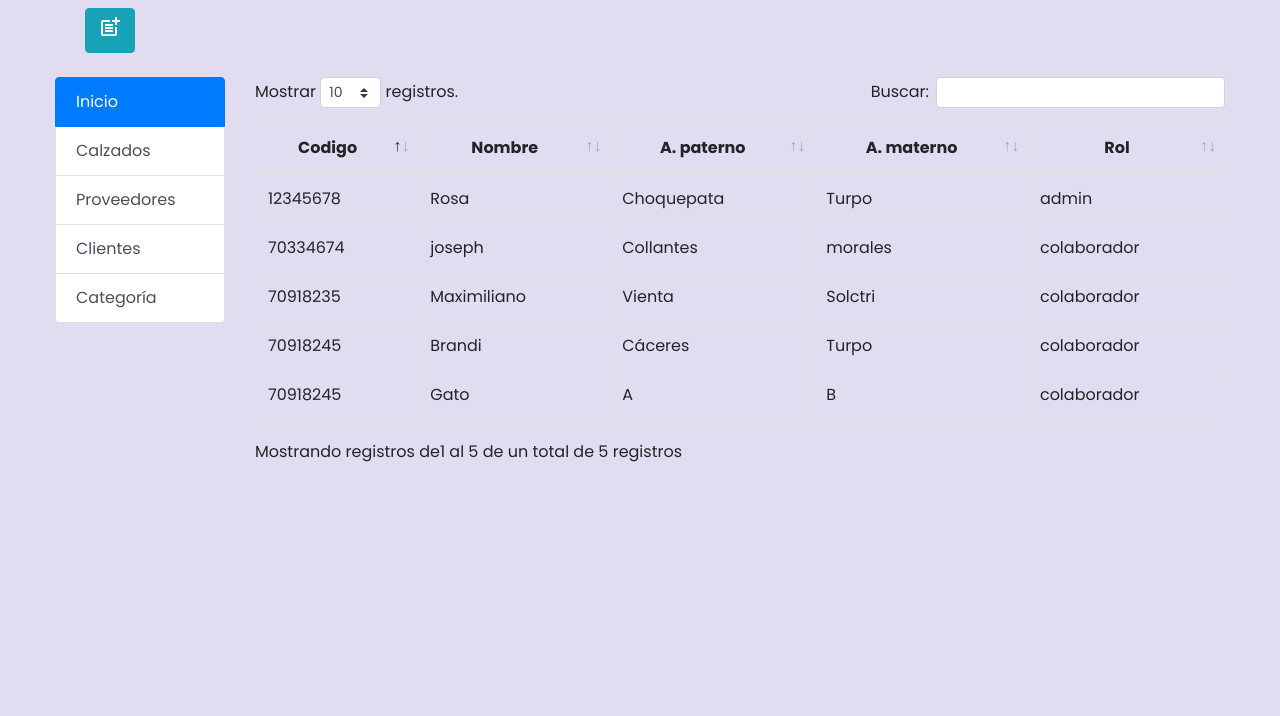
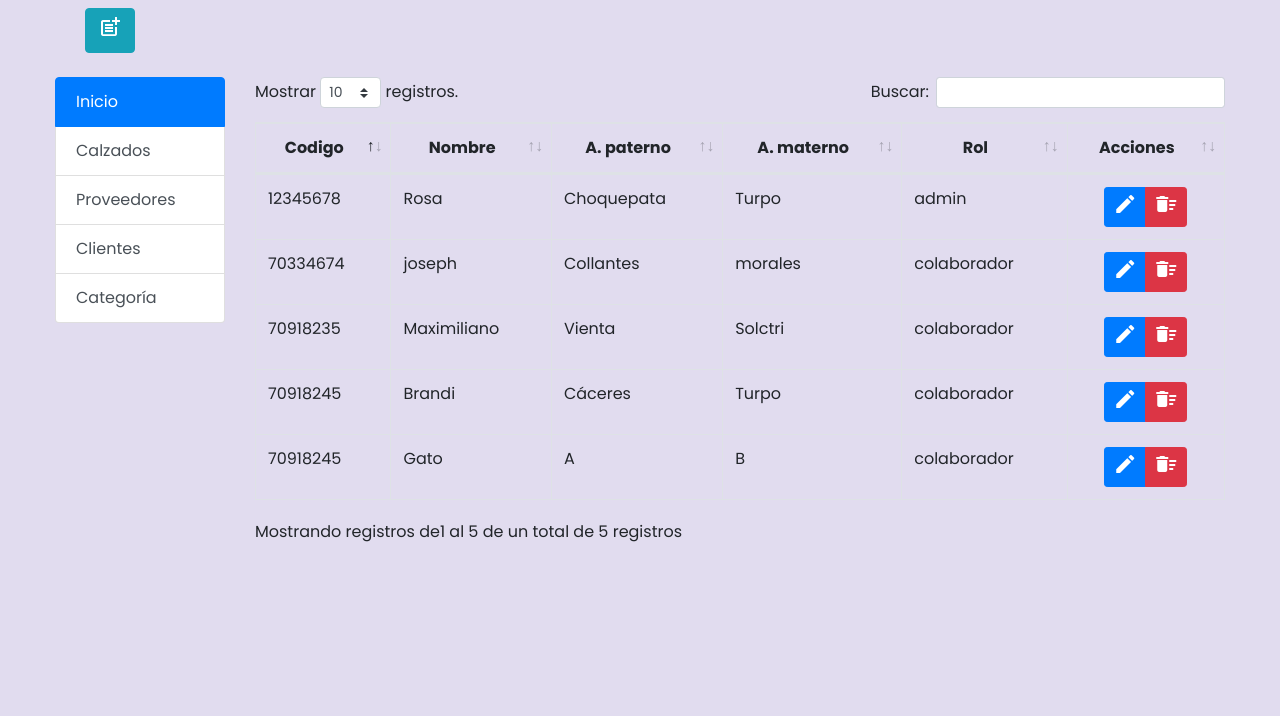
Before and after one commit to ShadowEcux/Testing_Calzados_Grupal, a PHP site: page /vista/cliente.php in a window 1280 px wide. Shown: the top 716 px of the page. Run offline with PHP 8.4, Linux system fonts and the light colour scheme; a user stored in the database is signed in; data comes from the database, SQL or seed files in the repository; some libraries are stand-ins or nearby versions.

Commit message:
Agregar acciones al módulo cliente

```diff
--- a/holi/control/cliente.js
+++ b/holi/control/cliente.js
@@ -17,6 +17,7 @@ $(document).ready(function() {
             { data: 'apellidoP' },
             { data: 'apellidoM' },
             { data: 'rol' },
+            {"defaultContent": "<div class='text-center'><div class='btn-group'><button class='btn btn-primary btn-sm btnEditar'><i class='material-icons'>edit</i></button><button class='btn btn-danger btn-sm btnBorrar'><i class='material-icons'>delete_sweep</i></button></div></div>"}
         ]
     });
 
--- a/holi/vista/cliente.php
+++ b/holi/vista/cliente.php
@@ -53,6 +53,7 @@
                                 <th>A. paterno</th>
                                 <th>A. materno</th>
                                 <th>Rol</th>
+                                <th>Acciones</th>
                                 <!-- <th>DNI</th>
                                 <th>Fec. Nac</th> -->
 
```
